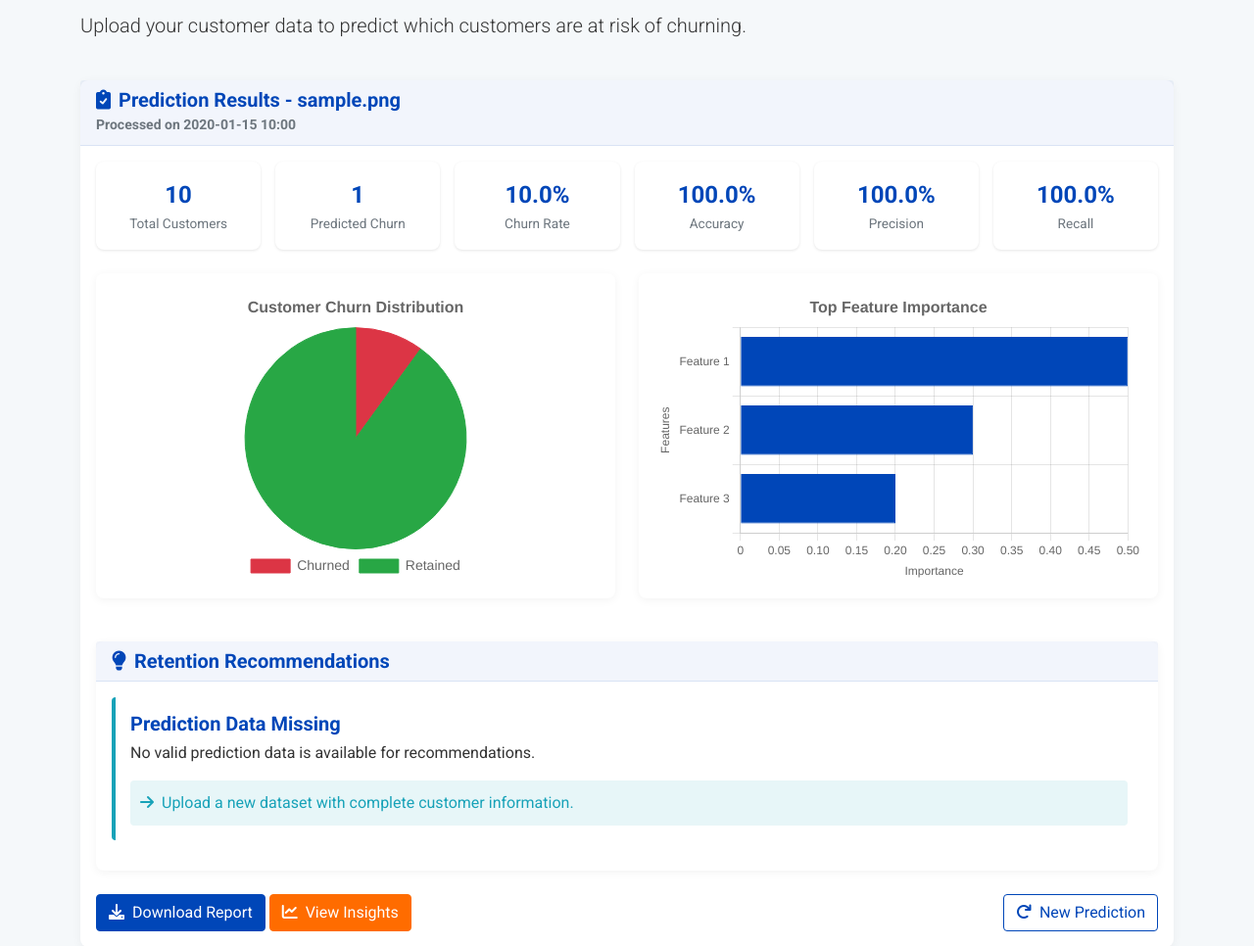
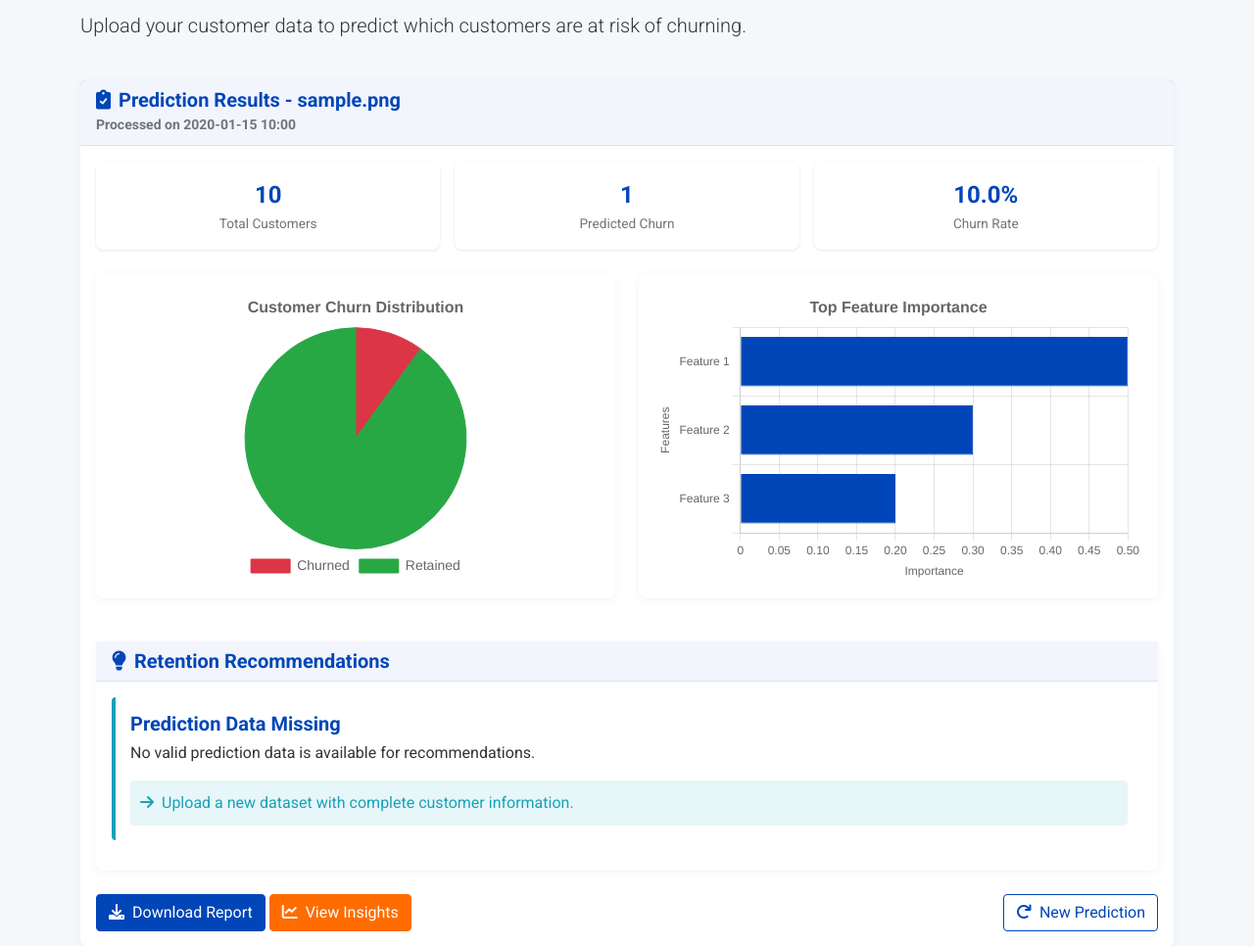
Before and after one commit to tatenda9972/netonechurnpre, a Flask app: page /prediction/1 in a window 1280 px wide. Shown: the part 144-1110 px from the top of the page at 98% size. Run offline with Flask 3, Linux system fonts and the light colour scheme; a user stored in the database is signed in; tables that the repository leaves empty hold one stand-in row (values such as "Sample post"); some libraries are stand-ins or nearby versions.

Commit message:
Streamline displayed prediction results focusing on key business metrics
Removes accuracy, precision, and recall metrics from templates/dashboard.html, templates/history.html, templates/prediction.html and utils.py.

Replit-Commit-Author: Agent
Replit-Commit-Session-Id: 16aeae20-a8c9-409c-b900-2f93c37c9214
Replit-Commit-Screenshot-Url: https://storage.googleapis.com/screenshot-production-us-central1/c127fb71-5fb5-4cc9-8e29-42fa888213f1/dedc8f96-809a-466c-9219-33877e0d7b6e.jpg

```diff
--- a/templates/dashboard.html
+++ b/templates/dashboard.html
@@ -102,7 +102,6 @@
                                     <th>Total Customers</th>
                                     <th>Churn Count</th>
                                     <th>Churn Rate</th>
-                                    <th>Accuracy</th>
                                     <th>Actions</th>
                                 </tr>
                             </thead>
@@ -114,7 +113,6 @@
                                         <td>{{ prediction.total_customers }}</td>
                                         <td>{{ prediction.churn_count }}</td>
                                         <td>{{ "%.2f"|format(prediction.churn_count / prediction.total_customers * 100) }}%</td>
-                                        <td>{{ "%.2f"|format(prediction.accuracy * 100) }}%</td>
                                         <td>
                                             <a href="{{ url_for('prediction_result', prediction_id=prediction.id) }}" class="btn btn-sm btn-primary">
                                                 <i class="fas fa-eye"></i> View
--- a/templates/history.html
+++ b/templates/history.html
@@ -33,7 +33,6 @@
                                     <th>Total Customers</th>
                                     <th>Churn Count</th>
                                     <th>Churn Rate</th>
-                                    <th>Accuracy</th>
                                     <th>Actions</th>
                                 </tr>
                             </thead>
@@ -45,7 +44,6 @@
                                         <td>{{ prediction.total_customers }}</td>
                                         <td>{{ prediction.churn_count }}</td>
                                         <td>{{ "%.2f"|format(prediction.churn_count / prediction.total_customers * 100) }}%</td>
-                                        <td>{{ "%.2f"|format(prediction.accuracy * 100) }}%</td>
                                         <td>
                                             <div class="btn-group btn-group-sm" role="group">
                                                 <a href="{{ url_for('prediction_result', prediction_id=prediction.id) }}" class="btn btn-primary">
--- a/templates/prediction.html
+++ b/templates/prediction.html
@@ -39,18 +39,6 @@
                     <div class="metric-item">
                         <div class="metric-value">{{ "%.1f"|format(prediction.churn_count / prediction.total_customers * 100) }}%</div>
                         <div class="metric-label">Churn Rate</div>
-                    </div>
-                    <div class="metric-item">
-                        <div class="metric-value">{{ "%.1f"|format(prediction.accuracy * 100) }}%</div>
-                        <div class="metric-label">Accuracy</div>
-                    </div>
-                    <div class="metric-item">
-                        <div class="metric-value">{{ "%.1f"|format(prediction.precision * 100) }}%</div>
-                        <div class="metric-label">Precision</div>
-                    </div>
-                    <div class="metric-item">
-                        <div class="metric-value">{{ "%.1f"|format(prediction.recall * 100) }}%</div>
-                        <div class="metric-label">Recall</div>
                     </div>
                 </div>
 
--- a/utils.py
+++ b/utils.py
@@ -161,12 +161,7 @@ def generate_report(prediction):
     writer.writerow(['Churn Rate', f"{prediction.churn_count / prediction.total_customers * 100:.2f}%"])
     writer.writerow([])
 
-    # Write model metrics
-    writer.writerow(['Model Metrics'])
-    writer.writerow(['Accuracy', f"{prediction.accuracy:.4f}"])
-    writer.writerow(['Precision', f"{prediction.precision:.4f}"])
-    writer.writerow(['Recall', f"{prediction.recall:.4f}"])
-    writer.writerow(['F1 Score', f"{prediction.f1_score:.4f}"])
+    # Skip technical model metrics as requested
     writer.writerow([])
 
     # Write feature importance
```
